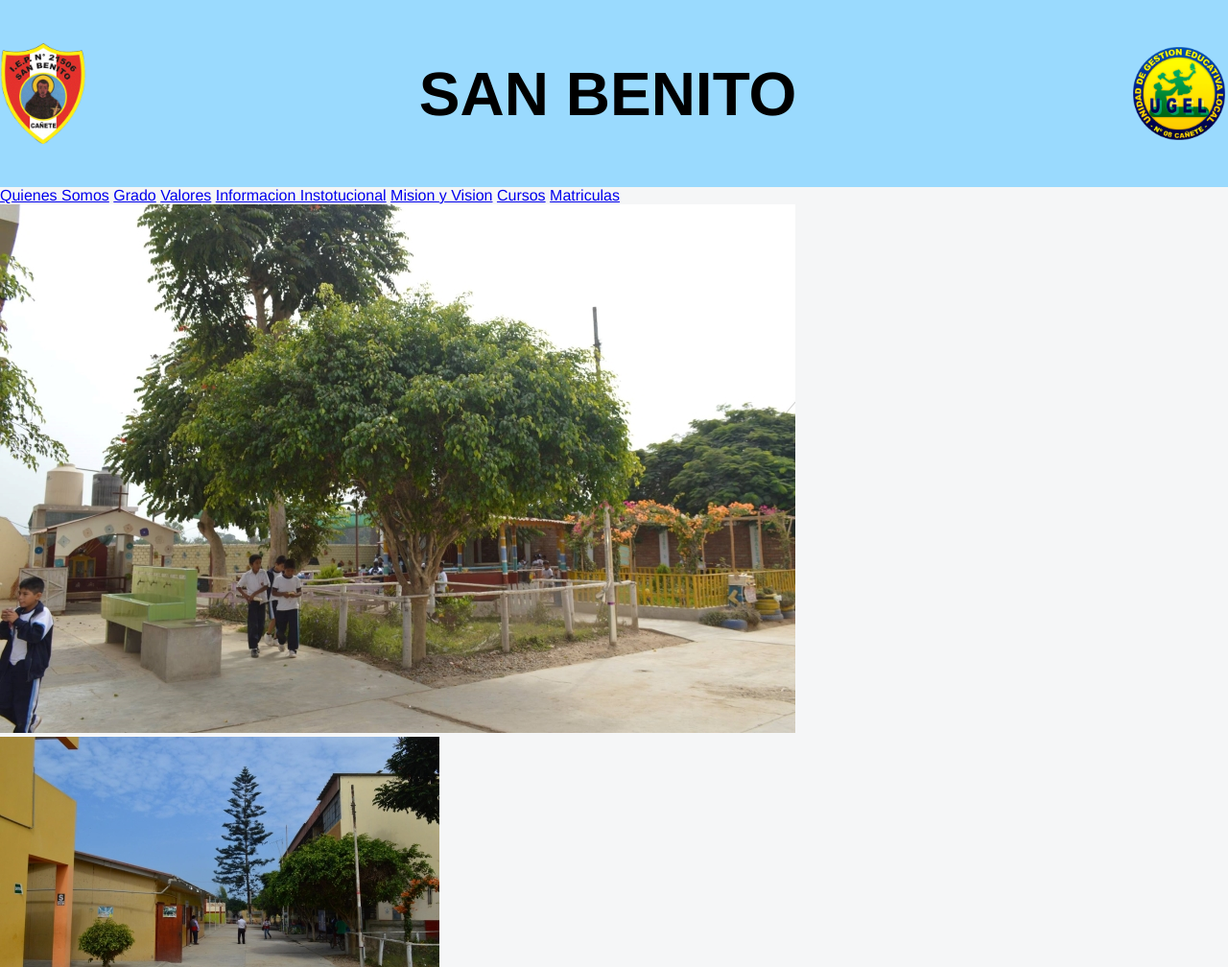
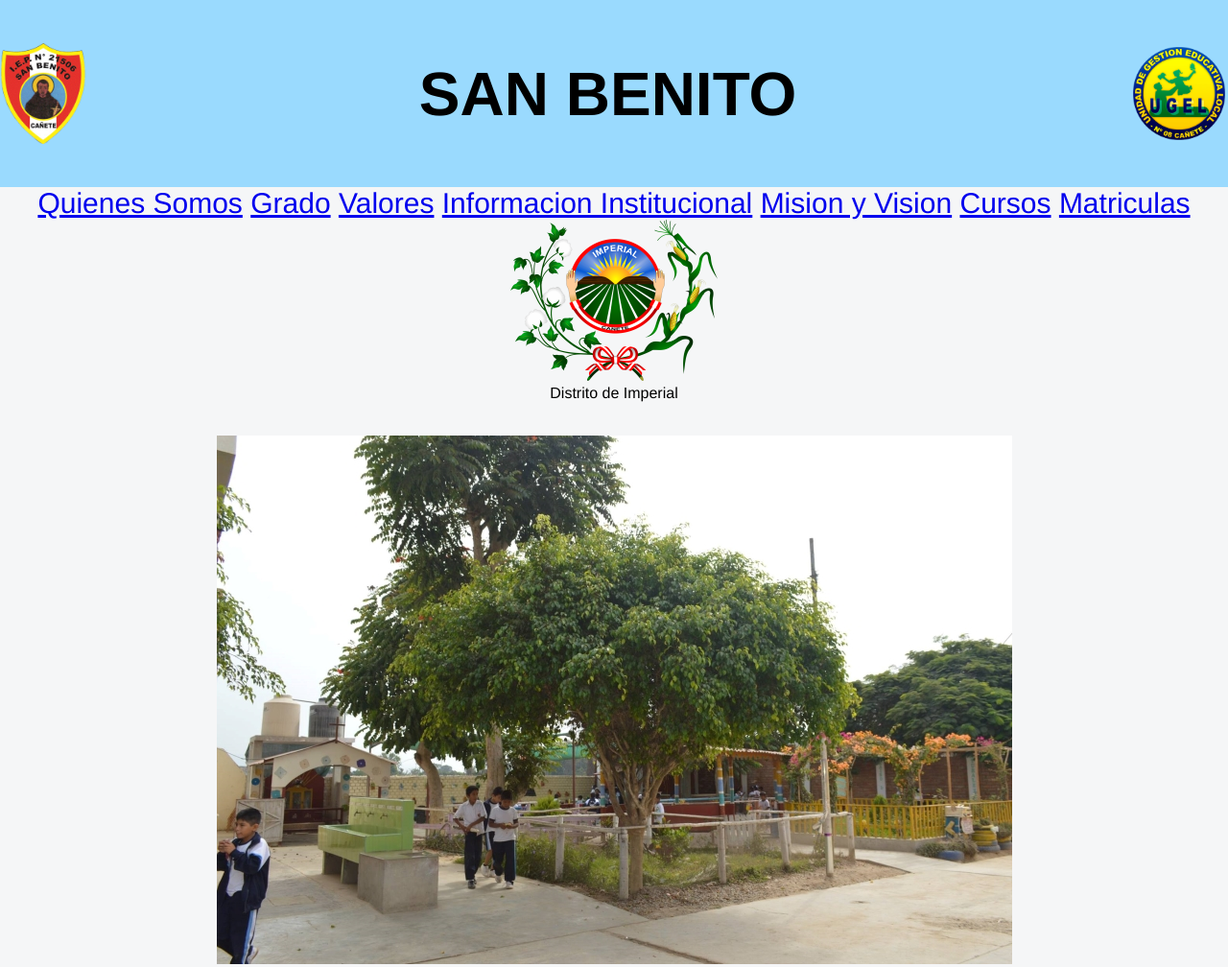
Before and after one commit to omarlopezgarcia/SanBenito, a plain HTML site: page index.html in a window 1280 px wide. Shown: the top 1008 px of the page at 96% size. Drawn offline with Linux system fonts and the light colour scheme.

Commit message:
nuevos cambios

```diff
--- a/css/style.css
+++ b/css/style.css
@@ -1,6 +1,3 @@
-div{
-    display:block;
-}
 body {
     background: #f5f6f7;
     color: #000000;
@@ -14,6 +11,7 @@ header {
     display: flex;
     align-items: center;
     top: 0;
+    padding: 0;
   }
 #titulo {
     justify-content: center;
@@ -29,3 +27,15 @@ header {
     width: max(60px, 8vw);
     justify-content: right;
   }
+.sanbenito1 {
+    margin-top: 35px;
+    margin-bottom: 35px;
+    position: relative;
+}
+.sanbenito2 {
+    margin-bottom: 35px;
+    position: relative;
+}
+#navnar{
+    font-size: 30px;
+}
--- a/index.html
+++ b/index.html
@@ -15,21 +15,27 @@
         <img id="ugel" src="css/ugel08.png">
     </header>
     <div>
-        <nav>
+        <nav id="navnar"""><center>
             <a href="#">Quienes Somos</a>
             <a href="#">Grado</a>
             <a href="#">Valores</a>
-            <a href="#">Informacion Instotucional</a>
+            <a href="#">Informacion Institucional</a>
             <a href="#">Mision y Vision</a>
             <a href="#">Cursos</a>
-            <a href="#">Matriculas</a>
+            <a href="#">Matriculas</a></center>
        </nav>
     </div>
     <div>
-        <img id="sanbenito1" src="css/sanbenito1.jpg">
+        <center><img class="logoimperial" src="css/imperial.png"></center>
     </div>
     <div>
-        <img id="sanbenito2" src="css/sanbenito2.jpg">
+        <center><a class="imperial">Distrito de Imperial</a></center>
+    </div>
+    <div>
+        <center><img class="sanbenito1" src="css/sanbenito1.jpg"></center>
+    </div>
+    <div>
+       <center><img class="sanbenito2" src="css/sanbenito2.jpg"></center>
     </div>
 </body>
 </html>
```
